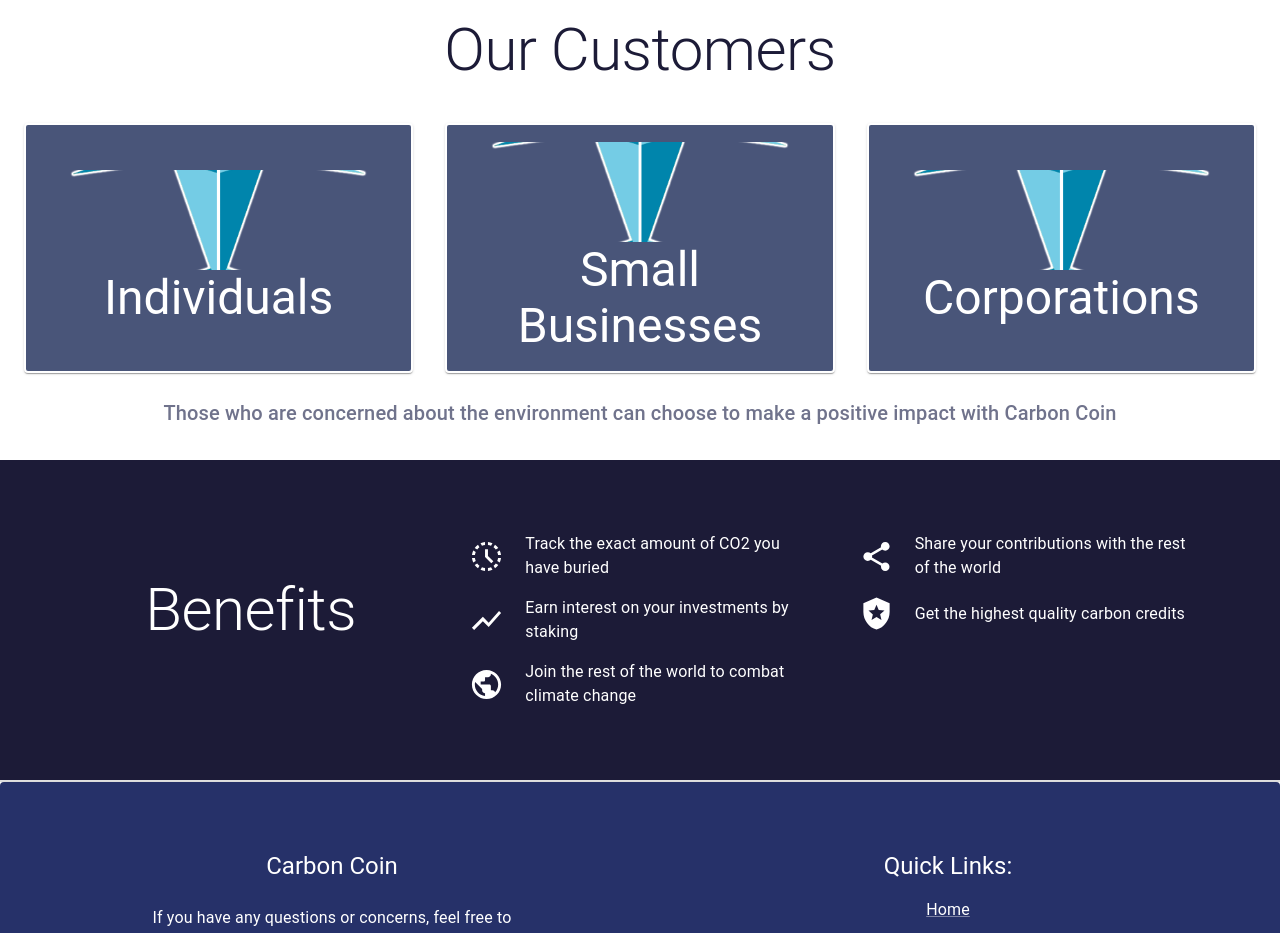
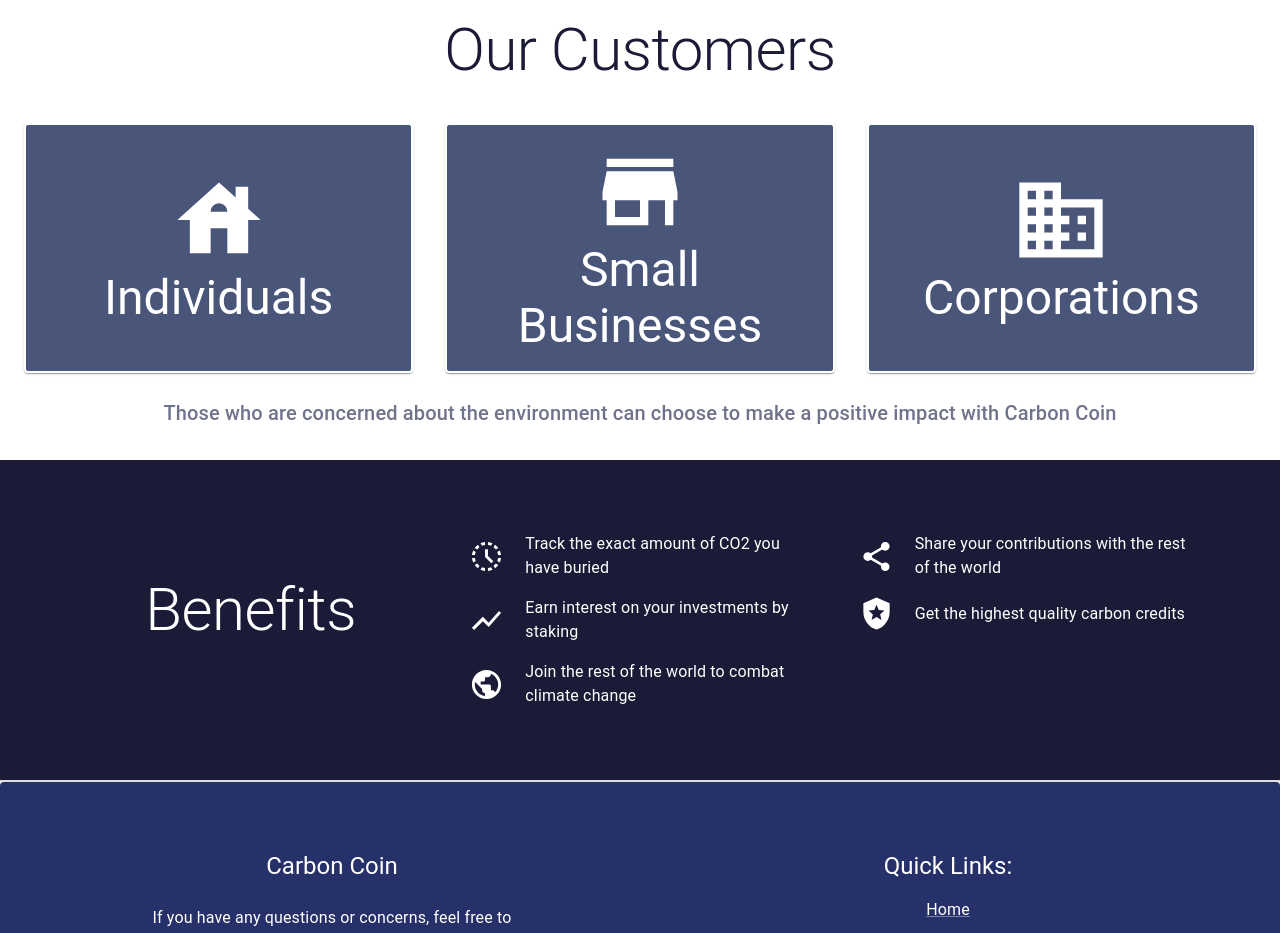
Before and after one commit to Aadityaa23/cc2, a React (Create React App) app: page / in a window 1280 px wide. Shown: the part 1800-2733 px from the top of the page. Built offline with nearby package versions, Linux system fonts and the light colour scheme.

Commit message:
added icons to the cards

```diff
--- a/src/components/MyGridItem.js
+++ b/src/components/MyGridItem.js
@@ -10,16 +10,22 @@
 import { theme, Banner } from "./styles";
 import { useMediaQuery } from "react-responsive";
 import React from "react";
-import { ContactEmergency, Man } from "@mui/icons-material";
+import { ContactEmergency, Man, Sick } from "@mui/icons-material";
 import { Container } from "@mui/system";
 import CCLogo from "./cclogo.png";
 
 import CloseIcon from "@mui/icons-material/Close";
 import ManIcon from "@mui/icons-material/Man";
+import HouseIcon from "@mui/icons-material/House";
+import BusinessIcon from "@mui/icons-material/Business";
+import StoreIcon from "@mui/icons-material/Store";
 
 function MyGridItem(props) {
 	const body = "";
-	const iconFlag = props.IconFlag ? true : false;
+	const houseFlag = props.HouseFlag ? true : false;
+	const busFlag = props.BusFlag ? true : false;
+
+	const corpFlag = props.CorpFlag ? true : false;
 
 	return (
 		<React.Fragment>
@@ -53,13 +59,10 @@
 							textAlign: "center",
 						}}
 					>
-						{iconFlag ? (
-							<CardMedia
-								component="img"
-								image={props.IconImage}
-								sx={{ height: 100 }}
-							/>
-						) : null}
+						{houseFlag ? <HouseIcon sx={{ fontSize: "100px" }} /> : null}
+						{busFlag ? <StoreIcon sx={{ fontSize: "100px" }} /> : null}
+
+						{corpFlag ? <BusinessIcon sx={{ fontSize: "100px" }} /> : null}
 
 						<Typography variant="h3" textAlign="center">
 							{props.title}
--- a/src/pages/Home.js
+++ b/src/pages/Home.js
@@ -223,21 +223,9 @@
 						Our Customers{" "}
 					</Typography>
 					<Grid container spacing={4} alignItems="stretch">
-						<MyGridItem
-							title="Individuals"
-							IconImage={CCLogo}
-							IconFlag={true}
-						></MyGridItem>
-						<MyGridItem
-							title="Small Businesses"
-							IconImage={CCLogo}
-							IconFlag={true}
-						></MyGridItem>
-						<MyGridItem
-							title="Corporations"
-							IconImage={CCLogo}
-							IconFlag={true}
-						></MyGridItem>
+						<MyGridItem title="Individuals" HouseFlag={true}></MyGridItem>
+						<MyGridItem title="Small Businesses" BusFlag={true}></MyGridItem>
+						<MyGridItem title="Corporations" CorpFlag={true}></MyGridItem>
 					</Grid>
 					<br />
 					<Typography
```
